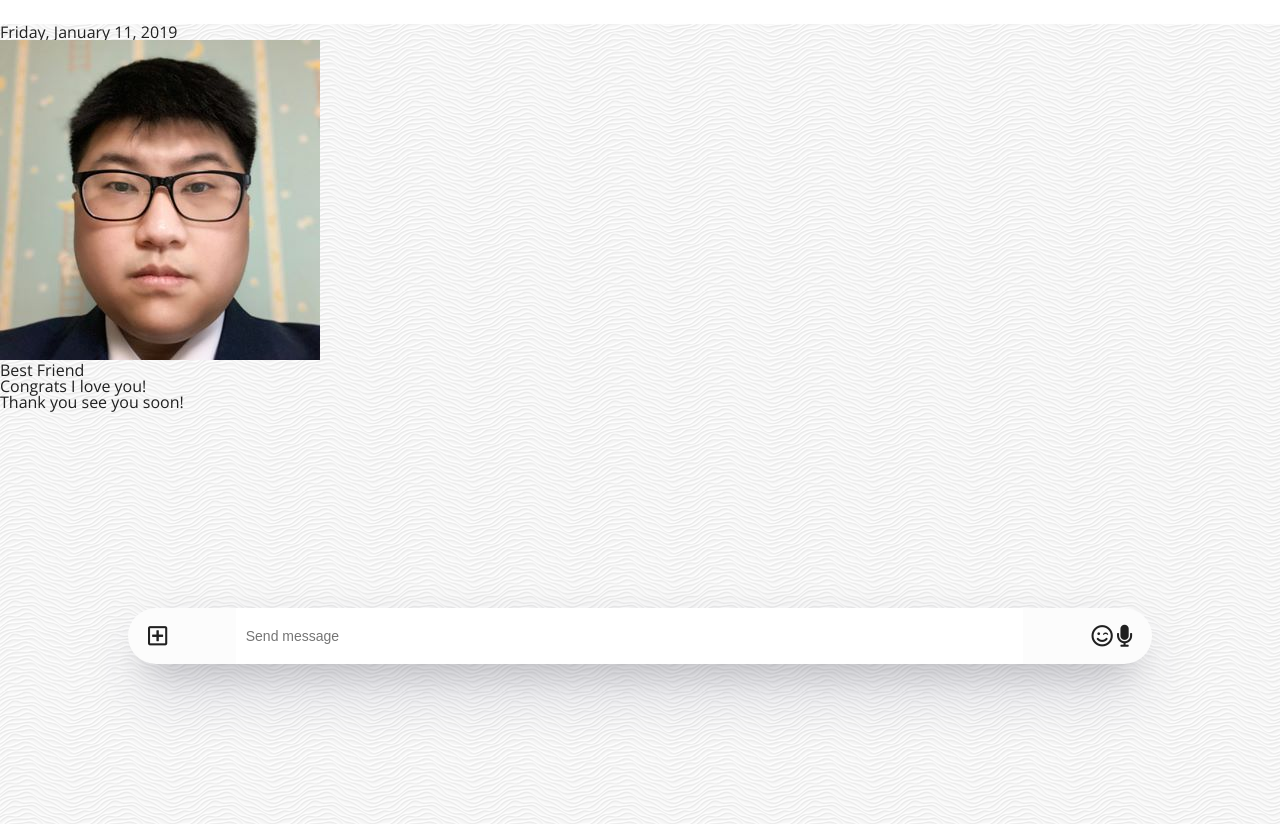
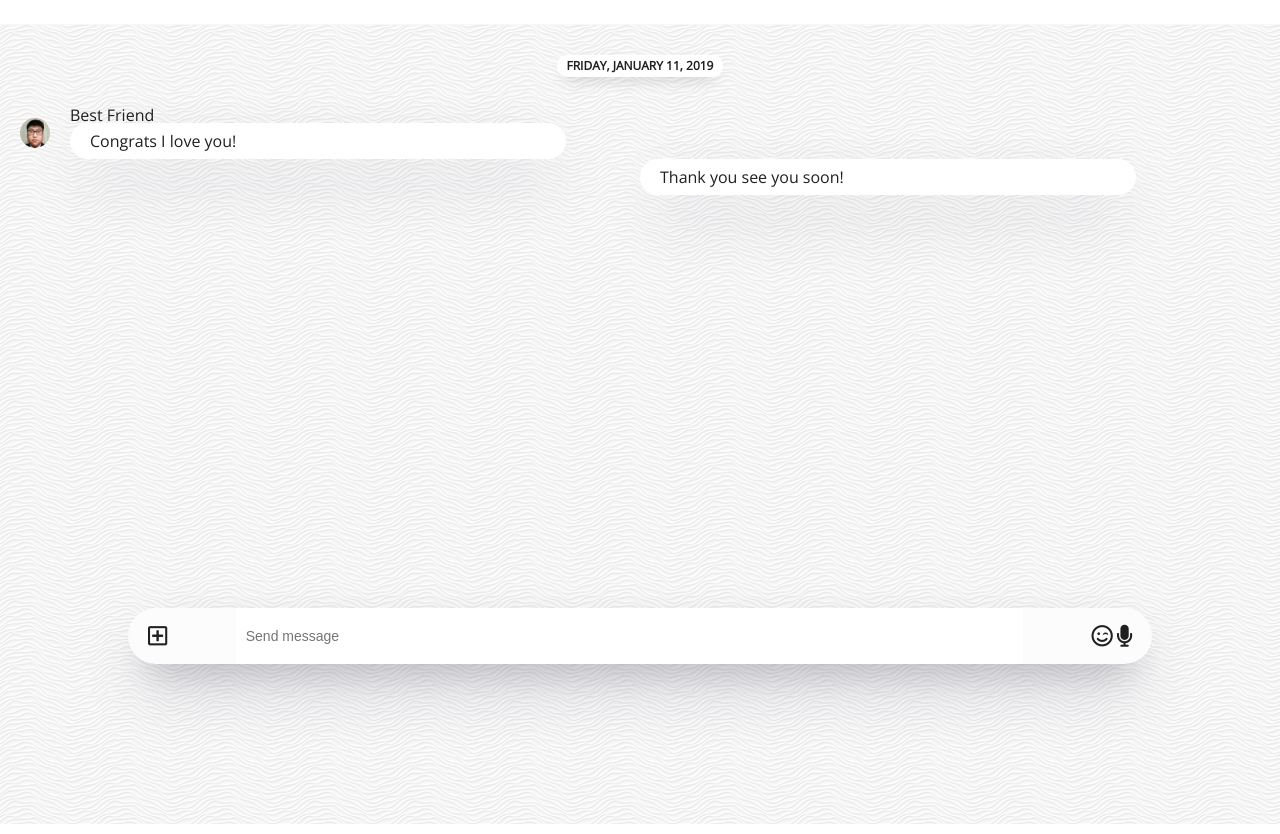
Before and after one commit to kimhscom/kakao-clone-v2, a plain HTML site: page chat.html in a window 1280 px wide. Shown: the part 86-920 px from the top of the page. Drawn offline with nearby package versions, Linux system fonts and the light colour scheme.

Commit message:
Add Chats Screen CSS part Two

```diff
--- a/chat.html
+++ b/chat.html
@@ -49,7 +49,7 @@
         </div>
     </header>
     <!--chat messages-->
-    <main class="chat">
+    <main class="chat-screen">
         <ul class="chat__messages">
            <!--timestamp-->
            <span class="chat__timestamp">Friday, January 11, 2019</span>
@@ -61,11 +61,10 @@
                    <div class="message__bubble">
                        Congrats I love you!
                    </div>
-                   <span class="message__timestamp"></span>
                 </div>
            </li>
            <!--sending message-->
-           <li class="incoming-message message">
+           <li class="send-message message">
                <span class="message__timestamp"></span>
                <div class="message__content">
                 <div class="message__bubble">
--- a/css/chat.css
+++ b/css/chat.css
@@ -7,7 +7,7 @@
     padding: 0px 20px;
 }
 
-.chat {
+.chat-screen {
     background-image: url("../images/chatBg.png");
     min-height: 100vh;
 }
@@ -47,3 +47,56 @@
 .chat__write-column input:focus {
     outline: none;
 }
+
+.chat-screen .chat__messages {
+    border-top: 1px solid #f7f7f7;
+    display: flex;
+    flex-direction: column;
+    align-items: center;
+    padding: 0px 20px;
+    padding-top: 30px;
+}
+
+.chat__messages .chat__timestamp {
+    background-color: white;
+    font-size: 12px;
+    padding: 5px 10px;
+    border-radius: 10px;
+    margin-bottom: 30px;
+    box-shadow: rgba(0, 0, 0, 0.3) 0px 8px 16px -8px,
+    rgba(0, 0, 0, 0.024) 0px -6px 16px -6px;
+    text-transform: uppercase;
+    font-weight: 700;
+}
+
+.message {
+    display: flex;
+    align-items: center;
+    width: 50%;
+}
+
+.message .message__content {
+    width: 80%;
+}
+
+.incoming-message {
+    align-self: flex-start;
+}
+
+.send-message {
+    align-self: flex-end;
+}
+
+.incoming-message img {
+    width: 30px;
+    border-radius: 15px;
+    margin-right: 20px;
+}
+
+.message .message__bubble {
+    background-color: white;
+    box-shadow: 0 30px 60px -12px rgba(50, 50, 93, 0.25),
+    0 18px 36px -18px rgba(0, 0, 0, 0.3), 0 -12px 36px -8px rgba(0, 0, 0, 0.025);
+  padding: 10px 20px;
+  border-radius: 20px;
+}
```
